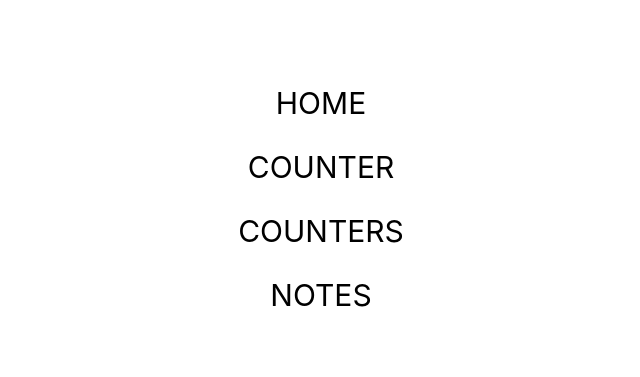
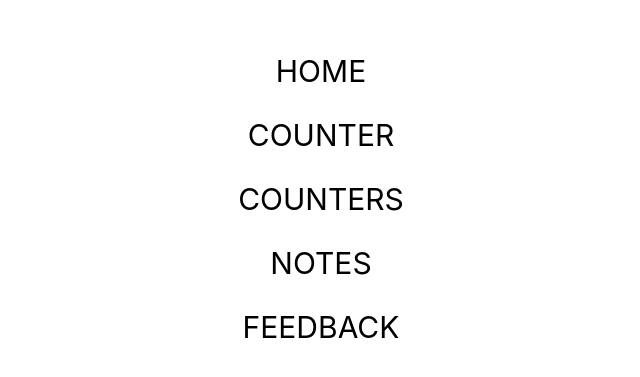
Before and after one commit to oelearning/fullstackopen-1c, a React (Vite) app in the folder 1c/: page / in a window 1280 px wide. Shown: the part 201-578 px from the top of the page, without its empty margins (319-959 px from the left). Built offline with nearby package versions, Linux system fonts and the light colour scheme.

Commit message:
add feedback link

```diff
--- a/1c/src/components/MenuPop/constants.js
+++ b/1c/src/components/MenuPop/constants.js
@@ -14,5 +14,9 @@ export const LINKS = [
   {
     name: 'notes',
     path: '/notes'
+  },
+  {
+    name: 'feedback',
+    path: '/feedback'
   }
 ]
```
